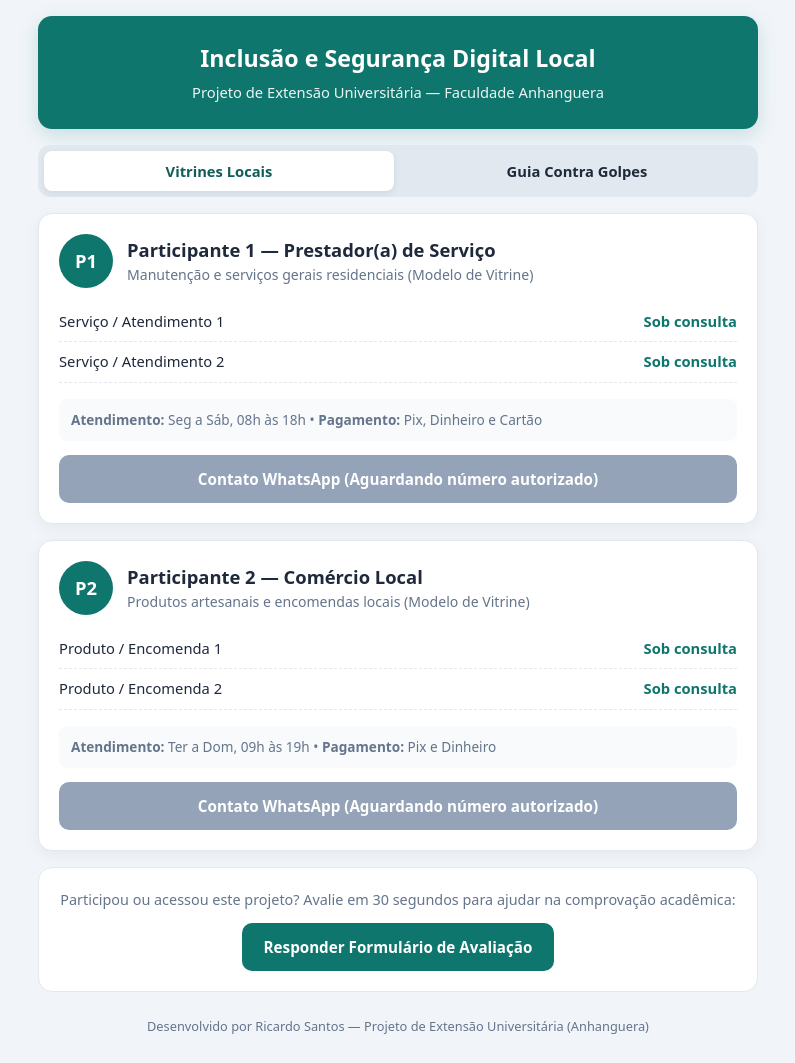
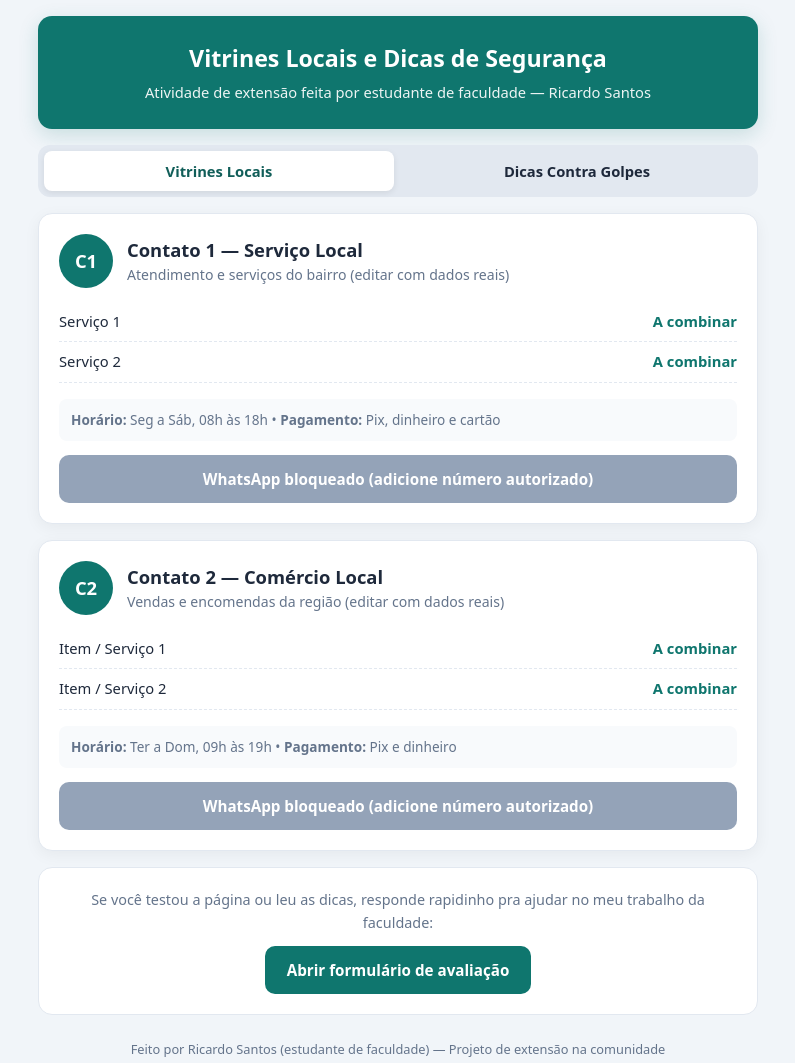
Before and after one commit to RicardoSantos02/Extensao-Anhguera, a plain HTML site: page index.html in a window 1280 px wide. Shown: the whole page, without its empty margins (242-1037 px from the left). Drawn offline with Linux system fonts and the light colour scheme.

Commit message:
Update project title and content for clarity

```diff
--- a/index.html
+++ b/index.html
@@ -3,7 +3,7 @@
 <head>
   <meta charset="UTF-8" />
   <meta name="viewport" content="width=device-width, initial-scale=1.0" />
-  <title>Inclusão e Segurança Digital Local — Projeto de Extensão</title>
+  <title>Vitrines Locais e Dicas de Segurança — Projeto de Faculdade</title>
   <style>
     :root {
       --primary: #0f766e;
@@ -196,87 +196,81 @@
 <body>
   <div class="wrapper">
     <header>
-      <h1>Inclusão e Segurança Digital Local</h1>
-      <p>Projeto de Extensão Universitária — Faculdade Anhanguera</p>
+      <h1>Vitrines Locais e Dicas de Segurança</h1>
+      <p>Atividade de extensão feita por estudante de faculdade — Ricardo Santos</p>
     </header>
 
     <div class="tabs">
       <button class="tab-btn active" onclick="openTab('vitrines', this)">Vitrines Locais</button>
-      <button class="tab-btn" onclick="openTab('seguranca', this)">Guia Contra Golpes</button>
+      <button class="tab-btn" onclick="openTab('seguranca', this)">Dicas Contra Golpes</button>
     </div>
 
-    <!-- ABA 1: VITRINES DIGITAIS -->
     <div id="vitrines" class="section active">
       <div id="providers-container"></div>
     </div>
 
-    <!-- ABA 2: GUIA DE SEGURANÇA -->
     <div id="seguranca" class="section">
       <div class="guide-box">
-        <h2>Como se proteger de golpes no Pix e WhatsApp</h2>
+        <h2>Cuidados básicos no Pix e no WhatsApp</h2>
         <div class="tip">
-          <strong>1. Parente pedindo dinheiro com número novo</strong>
-          Nunca transfira valores antes de ligar para o número antigo do familiar ou fazer chamada de vídeo para confirmar.
+          <strong>1. Número novo pedindo dinheiro</strong>
+          Antes de mandar qualquer Pix, ligue para o número antigo da pessoa ou faça chamada de vídeo para ter certeza.
         </div>
         <div class="tip">
-          <strong>2. Comprovante de Pix falso (Para Comerciantes)</strong>
-          Só libere o produto ou serviço após abrir o aplicativo do seu próprio banco e confirmar o dinheiro no extrato.
+          <strong>2. Comprovante de Pix (pra quem vende)</strong>
+          Só entregue o produto ou serviço depois de abrir o app do seu banco e ver o dinheiro caindo na conta.
         </div>
         <div class="tip">
-          <strong>3. Links de bloqueio de conta ou entrega parada</strong>
-          Bancos e Correios não pedem senhas, códigos SMS ou dados de cartão por links enviados no WhatsApp ou SMS.
+          <strong>3. Links estranhos por mensagem</strong>
+          Evite clicar em links de entrega, conta bloqueada ou promoção mandados por SMS ou WhatsApp.
         </div>
         <div class="tip">
-          <strong>4. Ative a Confirmação em Duas Etapas no WhatsApp</strong>
-          Vá em Configurações &gt; Conta &gt; Confirmação em duas etapas &gt; Ativar e crie um PIN de 6 dígitos para impedir clonagem.
+          <strong>4. Confirmação em duas etapas no WhatsApp</strong>
+          Em Configurações &gt; Conta &gt; Confirmação em duas etapas, ative um PIN de 6 números para dificultar invasão na conta.
         </div>
       </div>
     </div>
 
     <div class="cta-box">
-      <p>Participou ou acessou este projeto? Avalie em 30 segundos para ajudar na comprovação acadêmica:</p>
-      <a id="form-link" class="btn-form" href="https://forms.google.com" target="_blank" rel="noopener">Responder Formulário de Avaliação</a>
+      <p>Se você testou a página ou leu as dicas, responde rapidinho pra ajudar no meu trabalho da faculdade:</p>
+      <a id="form-link" class="btn-form" href="https://forms.google.com" target="_blank" rel="noopener">Abrir formulário de avaliação</a>
     </div>
 
     <footer>
-      Desenvolvido por Ricardo Santos — Projeto de Extensão Universitária (Anhanguera)
+      Feito por Ricardo Santos (estudante de faculdade) — Projeto de extensão na comunidade
     </footer>
   </div>
 
   <script>
-    // =========================================================================
-    // IMPORTANTE: Insira APENAS números de WhatsApp de participantes reais que
-    // autorizaram a divulgação (formato: 55 + DDD + número, ex: "5584900000000").
-    // Enquanto o campo "whatsapp" estiver vazio (""), o botão fica bloqueado
-    // para evitar redirecionamento acidental para desconhecidos.
-    // =========================================================================
+    // Coloque apenas números de pessoas que autorizaram (55 + DDD + número, ex: "5584900000000").
+    // Se ficar vazio (""), o botão fica bloqueado pra não ir pra número de desconhecido.
     const PROJETO_CONFIG = {
-      linkFormulario: "https://forms.google.com", // Substitua pelo link do seu Google Forms
+      linkFormulario: "https://forms.google.com",
       prestadores: [
         {
-          iniciais: "P1",
-          nome: "Participante 1 — Prestador(a) de Serviço",
-          descricao: "Manutenção e serviços gerais residenciais (Modelo de Vitrine)",
-          whatsapp: "", // Deixe vazio até inserir o número autorizado pelo participante
-          mensagem: "Olá! Vi sua vitrine no Projeto de Extensão Digital e gostaria de um orçamento.",
+          iniciais: "C1",
+          nome: "Contato 1 — Serviço Local",
+          descricao: "Atendimento e serviços do bairro (editar com dados reais)",
+          whatsapp: "",
+          mensagem: "Oi! Vi seu contato na página do projeto da faculdade e queria tirar uma dúvida.",
           horario: "Seg a Sáb, 08h às 18h",
-          pagamento: "Pix, Dinheiro e Cartão",
+          pagamento: "Pix, dinheiro e cartão",
           servicos: [
-            { nome: "Serviço / Atendimento 1", valor: "Sob consulta" },
-            { nome: "Serviço / Atendimento 2", valor: "Sob consulta" }
+            { nome: "Serviço 1", valor: "A combinar" },
+            { nome: "Serviço 2", valor: "A combinar" }
           ]
         },
         {
-          iniciais: "P2",
-          nome: "Participante 2 — Comércio Local",
-          descricao: "Produtos artesanais e encomendas locais (Modelo de Vitrine)",
-          whatsapp: "", // Deixe vazio até inserir o número autorizado pelo participante
-          mensagem: "Olá! Vi sua vitrine no Projeto de Extensão Digital e gostaria de mais informações.",
+          iniciais: "C2",
+          nome: "Contato 2 — Comércio Local",
+          descricao: "Vendas e encomendas da região (editar com dados reais)",
+          whatsapp: "",
+          mensagem: "Oi! Vi sua página no projeto da faculdade e queria saber mais sobre os itens.",
           horario: "Ter a Dom, 09h às 19h",
-          pagamento: "Pix e Dinheiro",
+          pagamento: "Pix e dinheiro",
           servicos: [
-            { nome: "Produto / Encomenda 1", valor: "Sob consulta" },
-            { nome: "Produto / Encomenda 2", valor: "Sob consulta" }
+            { nome: "Item / Serviço 1", valor: "A combinar" },
+            { nome: "Item / Serviço 2", valor: "A combinar" }
           ]
         }
       ]
@@ -294,7 +288,7 @@
       const temNumero = numeroLimpo.length >= 12;
       const btnHtml = temNumero
         ? `<a class="btn-wpp" href="https://wa.me/${numeroLimpo}?text=${encodeURIComponent(p.mensagem)}" target="_blank" rel="noopener">Chamar no WhatsApp</a>`
-        : `<span class="btn-wpp disabled">Contato WhatsApp (Aguardando número autorizado)</span>`;
+        : `<span class="btn-wpp disabled">WhatsApp bloqueado (adicione número autorizado)</span>`;
 
       container.innerHTML += `
         <div class="provider-card">
@@ -307,7 +301,7 @@
           </div>
           <ul class="service-list">${servicosHtml}</ul>
           <div class="meta">
-            <strong>Atendimento:</strong> ${p.horario} &bull; <strong>Pagamento:</strong> ${p.pagamento}
+            <strong>Horário:</strong> ${p.horario} &bull; <strong>Pagamento:</strong> ${p.pagamento}
           </div>
           ${btnHtml}
         </div>
```
